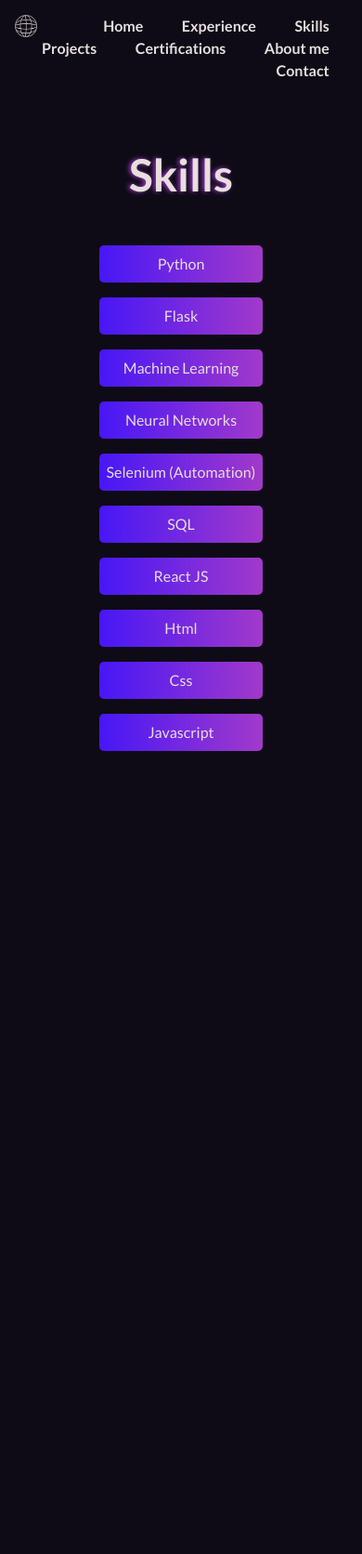
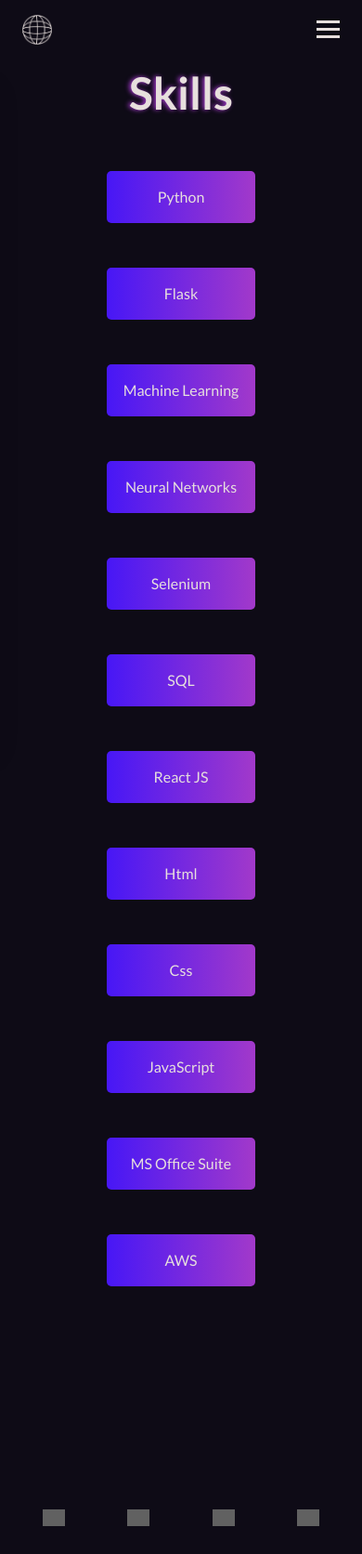
Before and after one commit to colesmcintosh/cm-portfolio-site, a Flask app: page /skills in a window 390 px wide. Shown: the whole page at 93% size. Before the commit the page ends 808 px from the top, so only its background shows below. Run offline with Flask 2, Linux system fonts and the light colour scheme; grey boxes are pictures that could not be loaded.

Commit message:
add js - adjust styling and nav media queries

```diff
--- /dev/null
+++ b/static/js/main.js
@@ -0,0 +1,25 @@
+var dayName = document.getElementById('day-name');
+
+/* After 3 seconds change the color of #day-name to #A239CA */
+setTimeout(function() {
+    dayName.style.color = '#A239CA';
+    }, 3000);
+
+const hamburger = document.querySelector(".hamburger");
+const navMenu = document.querySelector(".nav-menu");
+
+hamburger.addEventListener("click", mobileMenu);
+
+function mobileMenu() {
+    hamburger.classList.toggle("active");
+    navMenu.classList.toggle("active");
+}
+
+const navLink = document.querySelectorAll(".nav-link");
+
+navLink.forEach(n => n.addEventListener("click", closeMenu));
+
+function closeMenu() {
+    hamburger.classList.remove("active");
+    navMenu.classList.remove("active");
+}
--- a/static/styles/style.css
+++ b/static/styles/style.css
@@ -12,51 +12,143 @@ body {
     color: #E7DFDD;
     text-align: center;
     background: #0e0b16;
-
+    display: relative;
 }
 
 .navbar {
-    width: 100%;
-    text-align: right;
-    padding: 1rem;
-    margin-bottom: 3rem;
+    display: flex;
+    justify-content: space-between;
+    align-items: center;
+    padding: 1rem 1.5rem;
 }
 
-.navbar a {
-    text-decoration: none;
-    color: #E7DFDD;
-    font-size: 1rem;
-    font-weight: bold;
-    padding: 0.5rem;
-    border-radius: 5px;
-    margin: 0 0.5rem;
-    transition: all 1s;
+.hamburger {
+    display: none;
 }
 
-.navbar a:hover {
-    background-color: #E7DFDD;
+.bar {
+    display: block;
+    width: 25px;
+    height: 3px;
+    margin: 5px auto;
+    -webkit-transition: all 0.3s ease-in-out;
+    transition: all 0.3s ease-in-out;
+    background: #E7DFDD;
+}
+.nav-menu {
+    display: flex;
+    justify-content: space-between;
+    align-items: center;
+    z-index: 1;
+}
+
+.nav-item {
+    margin-left: 5rem;
+}
+
+.nav-link{
+    text-decoration: none;
+    font-size: 1rem;
+    color: #E7DFDD;
+    border-radius: 5px;
+    transition: all 0.3s ease-in-out;
+    padding: 0.5rem 1rem;
+    font-weight: bold;
+}
+
+.nav-link:hover{
+    background: #E7DFDD;
     color: #0e0b16;
+    transition: all 0.3s ease-in-out;
+}
+
+@media only screen and (max-width: 768px) {
+    .nav-menu {
+        position: fixed;
+        left: -100%;
+        top: 5rem;
+        flex-direction: column;
+        background: linear-gradient(to right, #4717F6, #A239CA);
+        width: 100%;
+        border-radius: 10px;
+        text-align: center;
+        transition: 0.3s;
+        box-shadow:
+            0 10px 27px rgba(0, 0, 0, 0.05);
+    }
+
+    .nav-menu.active {
+        left: 0;
+    }
+
+    .nav-item {
+        margin: 2.5rem 0;
+    }
+    .nav-logo {
+        float: left;
+        height: 50%;
+        width: 50%;
+    }
+
+    .hamburger {
+        display: block;
+        cursor: pointer;
+    }
+    .hamburger.active .bar:nth-child(2) {
+        opacity: 0;
+    }
+
+    .hamburger.active .bar:nth-child(1) {
+        transform: translateY(8px) rotate(45deg);
+    }
+
+    .hamburger.active .bar:nth-child(3) {
+        transform: translateY(-8px) rotate(-45deg);
+    }
+    #nav-logo {
+        float: left;
+        height: 10%;
+        width: 10%;
+    }
+
 }
 
 .nav-logo {
     float: left;
-    height: 1.5rem;
-    width: 1.5rem;
+    height: 5%;
+    width: 5%;
+}
 
+.active {
+color: white;
 }
 
 .logo {
-    height:35%;
-    width:35%;
-    margin-bottom: 2rem;
-    margin-top: 2rem;
+    height: 25%;
+    width: 25%;
+    margin-top: 6rem;
+}
+
+.footer-container {
+    position: relative;
+    left: 0 ; right: 0; bottom: 0;
+    margin: 1.5rem 0;
+    text-align: center;
+}
+
+.footer-container > a {
+    filter: invert(100%);
+    margin: 1rem 2rem;
+}
+
+.footer-container > a > img {
+    width: 2rem;
 }
 
 .contact-logo {
     height:20%;
     width:20%;
-    margin-bottom: 2rem;
-    margin-top: 2rem;
+    margin: 10rem auto;
 }
 .job {
     padding: 2rem;
@@ -67,11 +159,12 @@ body {
     margin-right: 5rem;
 }
 .title {
+  display: flex;
   font-size: 1.5rem;
   font-weight: bold;
-  margin: 1.5rem 0;
   color: #E7DFDD;
   text-shadow: -2px 0px 5px #A239CA;
+  justify-content: center;
 }
 
 .subtitle {
@@ -94,6 +187,7 @@ body {
 }
 
 .all-content {
+    display: flexbox;
     margin: 2rem;
     animation: fade-in 2s ease-in-out;
     border-radius: 5px;
@@ -109,13 +203,15 @@ body {
 }
 
 .day{
-    font-size: 1.75rem;
-    margin-top: 1rem;
+    font-size: 2rem;
+    margin: 7rem 0;
     animation: fade-in 3s ease-in-out;
 }
 
-#day-name{
-    color: #A239CA;
+#day-name {
+    color: #E7DFDD;
+    font-weight: normal;
+    transition: all 0.5s ease-in-out;
 }
 
 .about-me{
@@ -124,6 +220,7 @@ body {
 }
 
 .me-text {
+    align-self: center;
     margin: 0 1rem;
     font-size: 1.25rem;
     color: #E7DFDD;
@@ -131,49 +228,46 @@ body {
 }
 
 .port {
+    align-self: center;
     width: 360px;
-    height: 520px;
+    height: auto;
     border-radius: 10px;
 }
 
-@media screen and (max-width: 725px) {
+@media screen and (max-width: 1100px) {
+    .day {
+        font-size: 1.5rem;
+        margin: 10rem 0;
+    }
     .port {
-        width: 100%;
+        width: 50%;
         height: auto;
     }
+    .contact-logo {
+        width: 30%;
+        height: auto;
+        margin: 9rem auto;
+       }
     .me-text {
         margin: 0;
     }
     .about-me {
         flex-direction: column;
     }
-    .contact-logo {
-        margin-top: 0.10rem;
-    }
-    .all-content#sep-contact > a {
-        font-size: 1rem;
-        display: flex;
-        flex-direction: column;
-        justify-content: center;
-        margin: 2rem 5rem;
-    }
+}
 
-    .navbar a {
-        padding: 0.20rem;
-        margin: 0 1rem;
-    }
-    #contact > a {
-        font-size: 1rem;
-        display: flex;
-        flex-direction: column;
-        justify-content: center;
-        margin: .25rem 1rem;
-    }
-}
+@media (min-width: 600px) {
+    .skill-grid { grid-template-columns: repeat(2, 1fr); }
+  }
+
+@media (min-width: 900px) {
+    .skill-grid { grid-template-columns: repeat(3, 1fr); }
+  }
 
 @media screen and (max-width: 510px) {
     .day {
-        margin-top: 4rem;
+        font-size: 1.5rem;
+        margin: 8rem 0;
     }
     .code, .app {
         display: flex;
@@ -184,54 +278,67 @@ body {
         height: 50%;
         width: 50%;
     }
+    .contact-logo {
+        width: 50%;
+        height: auto;
+        margin-bottom: 5rem;
+       }
     .job {
         margin-left: 0;
         margin-right: 0;
     }
+    .footer-container {
+        margin-top: 14rem;
+    }
+    .footer-container > a {
+        margin: 1rem 2rem;
+    }
+
+    .footer-container > a > img {
+        width: 1.5rem;
+    }
 }
 
-
-#skills > ul > li {
-    border-radius: 5px;
-    padding: 0.5rem;
-    margin-bottom: 1rem;
-    background: linear-gradient(to right, #4717F6, #A239CA);
+.skill-grid {
+    max-width: 25rem;
+    margin: 2rem auto;
+    display: grid;
+    grid-gap: 1rem;
     color: #E7DFDD;
-    font-size: 1rem;
+    align-items: center;
+    justify-items: center;
+    justify-content: center;
+    transition: all 1s ease-in-out;
 }
 
-#contact {
-    display: flex;
-    justify-content: center;
+.skill-item {
+    background: linear-gradient(to right, #4717F6, #A239CA);
+    padding: 1rem;
+    margin: 1rem;
+    text-align: center;
+    border-radius: 5px;
+    transition: all 1s ease-in-out;
+    width: 10rem;
+    height: auto;
+    transition: all 1s ease-in-out;
 }
 
-#contact > a {
-    text-decoration: none;
-    color: #E7DFDD;
-    font-size: 1rem;
-    font-weight: bold;
-    padding: 0.5rem;
-    border-radius: 5px;
-    margin: 1rem 1.5rem;
-    transition: all 1s;
-    background: linear-gradient(to right, #4717F6, #A239CA);
+.skill-item:hover {
+    background: #E7DFDD;
+    color: #0e0b16;
+    transition: all 1s ease-in-out;
+    cursor: default;
 }
 
 #sep-contact > a {
     text-decoration: none;
-    color: #E7DFDD;
-    font-size: 1.5rem;
-    font-weight: bold;
     padding: 0.5rem;
     border-radius: 5px;
     margin: 2rem 1.5rem;
     transition: all 1s;
-    background: linear-gradient(to right, #4717F6, #A239CA);
-}
-
-#contact > a:hover, #sep-contact > a:hover {
-    background: #E7DFDD;
-    color: #0e0b16;
+    filter: invert(100%);
+    width: 10%;
+    height: auto;
 }
 
 #skills {
--- a/templates/base.html
+++ b/templates/base.html
@@ -10,10 +10,10 @@
     <link href='http://fonts.googleapis.com/css?family=Lato:400,700' rel='stylesheet' type='text/css'>
 </head>
 <!-- Create inline nav bar at the top of the page -->
-<body>
-    <div class="navbar">
-      <a style="background: transparent;"href="{{ url_for('index') }}"><image class="nav-logo" alt="CM" src="{{ url_for('static', filename='cm_web.png') }}"/></a>
-        <a href="{{ url_for('index') }}">Home</a>
+<!--
+    <div class="dt-navbar">
+      <a style="background: transparent;"href="/"><image id="nav-logo" class="nav-logo" alt="CM" src="{{ url_for('static', filename='cm_web.png') }}"/></a>
+        <a href="/">Home</a>
         <a href="{{ url_for('experience') }}">Experience</a>
         <a href="{{ url_for('skills') }}">Skills</a>
         <a href="{{ url_for('projects') }}">Projects</a>
@@ -21,9 +21,55 @@
         <a href="{{ url_for('about') }}">About me</a>
         <a href="{{ url_for('contact') }}">Contact</a>
     </div>
+    -->
+    <header class="header">
+      <nav class="navbar">
+        <a style="background: transparent;"href="/"><img id="nav-logo" class="nav-logo" alt="CM" src="{{ url_for('static', filename='cm_web.png') }}"/></a>
+          <ul class="nav-menu">
+              <li class="nav-item">
+                  <a class="nav-link" href="/">Home</a>
+              </li>
+              <li class="nav-item">
+                <a class="nav-link" href="{{ url_for('experience') }}">Experience</a>
+              </li>
+              <li class="nav-item">
+                <a class="nav-link" href="{{ url_for('skills') }}">Skills</a>
+              </li>
+              <li class="nav-item">
+                  <a class="nav-link" href="{{ url_for('projects') }}">Projects</a>
+              </li>
+              <li class="nav-item">
+                <a class="nav-link" href="{{ url_for('certs') }}">Certifications</a>
+              </li>
+              <li class="nav-item">
+                <a class="nav-link" href="{{ url_for('about') }}">About</a>
+              </li>
+              <li class="nav-item">
+                <a class="nav-link" href="{{ url_for('contact') }}">Contact</a>
+              </li>
+          </ul>
+          <div class="hamburger">
+              <span class="bar"></span>
+              <span class="bar"></span>
+              <span class="bar"></span>
+          </div>
+      </nav>
+  </header>
     <body>
     {% block content %}
     {% endblock %}
     </body>
-  </div>
-</html>
+  <footer>
+    <div class="footer-container">
+
+    <a href="mailto:colemcitosh6@gmail.com"><img src="https://cdn-icons.flaticon.com/png/512/2549/premium/2549872.png?token=exp=1650063646~hmac=5fcb633699d9b4edf522510663c9078c"/alt="email"></a>
+
+    <a href="https://www.linkedin.com/in/colemcintosh" target="_blank"><img src="https://cdn-icons.flaticon.com/png/512/3128/premium/3128219.png?token=exp=1650063665~hmac=02181095416bd4a9a71a452c79d82577" alt="linkedin" /></a>
+
+    <a href="https://github.com/colesmcintosh" target="_blank"><img src="https://cdn-icons-png.flaticon.com/512/733/733609.png" alt="github" /></a>
+
+    <a href="{{ url_for('static', filename="Cole_McIntosh_Resume.pdf") }}" target="_blank"><img src="https://cdn-icons.flaticon.com/png/512/1346/premium/1346836.png?token=exp=1650063461~hmac=dc47e688b9153a38b01293f339b010c8" alt="resume" /></a>
+    </div>
+
+  <script src="{{ url_for('static', filename='js/main.js') }}"></script>
+  <script src="https://ajax.googleapis.com/ajax/libs/jquery/3.6.0/jquery.min.js"></script>
--- a/templates/skills.html
+++ b/templates/skills.html
@@ -4,18 +4,18 @@
   <h1>Skills</h1>
 </div>
 
-<div class="all-content" id="skills">
-    <ul>
-      <li>Python</li>
-      <li>Flask</li>
-      <li>Machine Learning</li>
-      <li>Neural Networks</li>
-      <li>Selenium (Automation)</li>
-      <li>SQL</li>
-      <li>React JS</li>
-      <li>Html</li>
-      <li>Css</li>
-      <li>Javascript</li>
-    </ul>
+<div class="skill-grid">
+      <div class="skill-item">Python</div>
+      <div class="skill-item">Flask</div>
+      <div class="skill-item">Machine Learning</div>
+      <div class="skill-item">Neural Networks</div>
+      <div class="skill-item">Selenium</div>
+      <div class="skill-item">SQL</div>
+      <div class="skill-item">React JS</div>
+      <div class="skill-item">Html</div>
+      <div class="skill-item">Css</div>
+      <div class="skill-item">JavaScript</div>
+      <div class="skill-item">MS Office Suite</div>
+      <div class="skill-item">AWS</div>
 </div>
 {% endblock %}
```
Also changed, not shown: templates/about.html (+0 -11 lines), templates/contact.html (+1 -12 lines).
